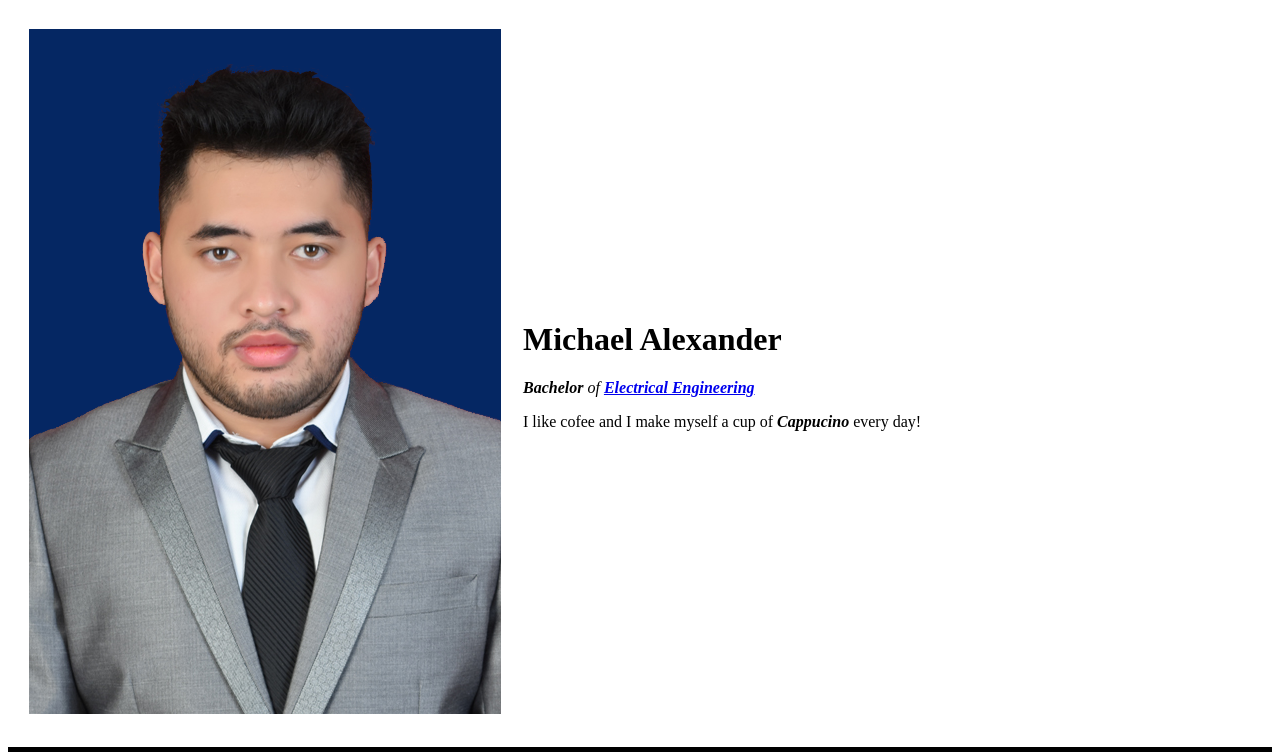
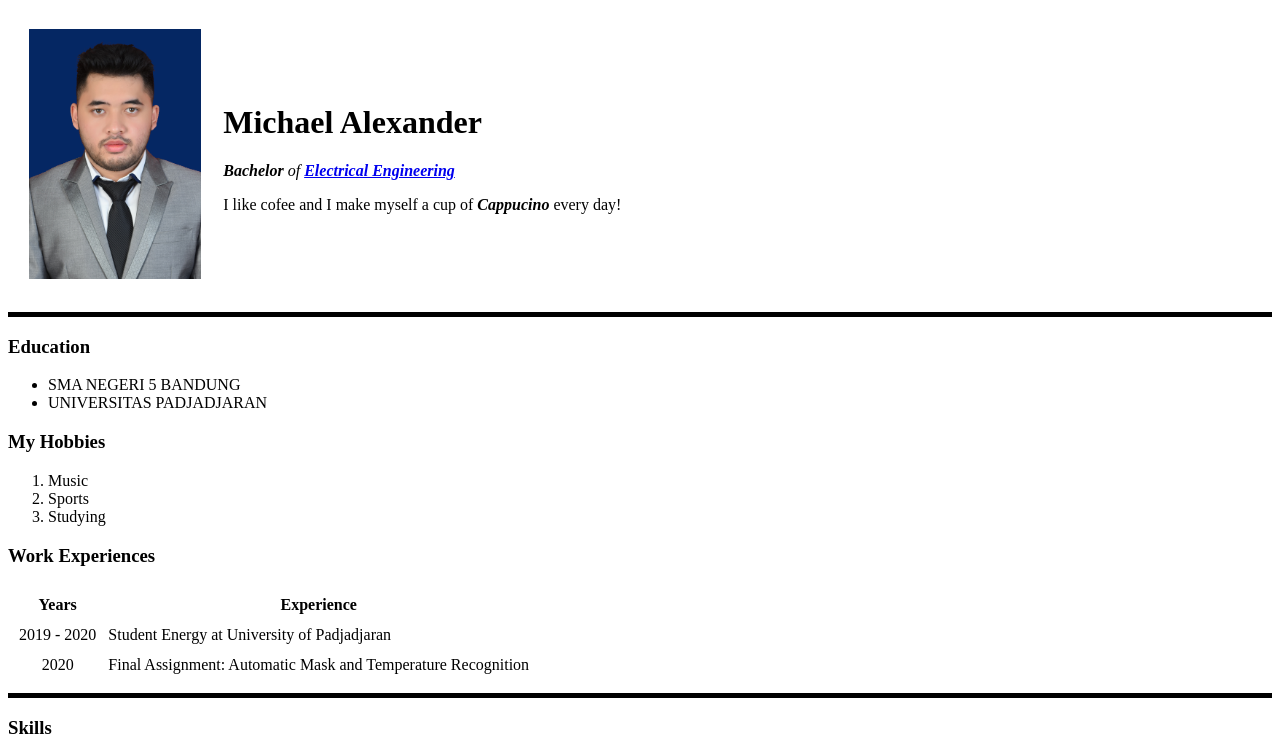
Before and after one commit to michael17008/cv, a plain HTML site: page index.html in a window 1280 px wide. Shown: the top 755 px of the page. Drawn offline with Linux system fonts and the light colour scheme.

Commit message:
Update index.html

```diff
--- a/index.html
+++ b/index.html
@@ -6,7 +6,7 @@
   </head>
   <body>
     <table cellspacing="20">
-      <td><img src="Images/download.png" alt="A cat image"></td>
+      <td><img src="Images/download.png" alt="Picture of Michael Alexander" height="250"></td>
       <td><h1>Michael Alexander</h1>
       <p>
         <em><strong>Bachelor</strong> of <strong><a href="https://en.wikipedia.org/wiki/Electrical_engineering">Electrical Engineering</a></strong></em>
```
